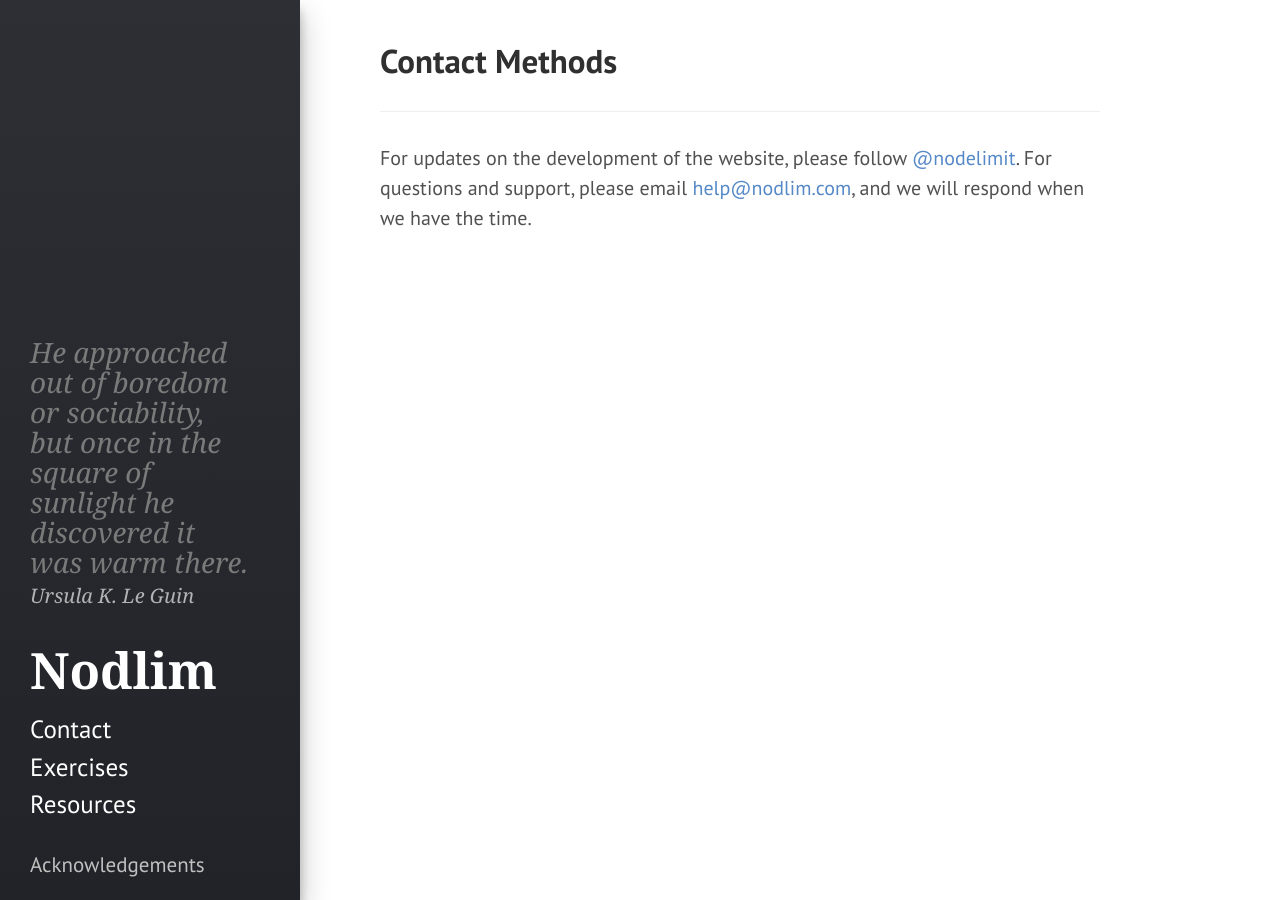
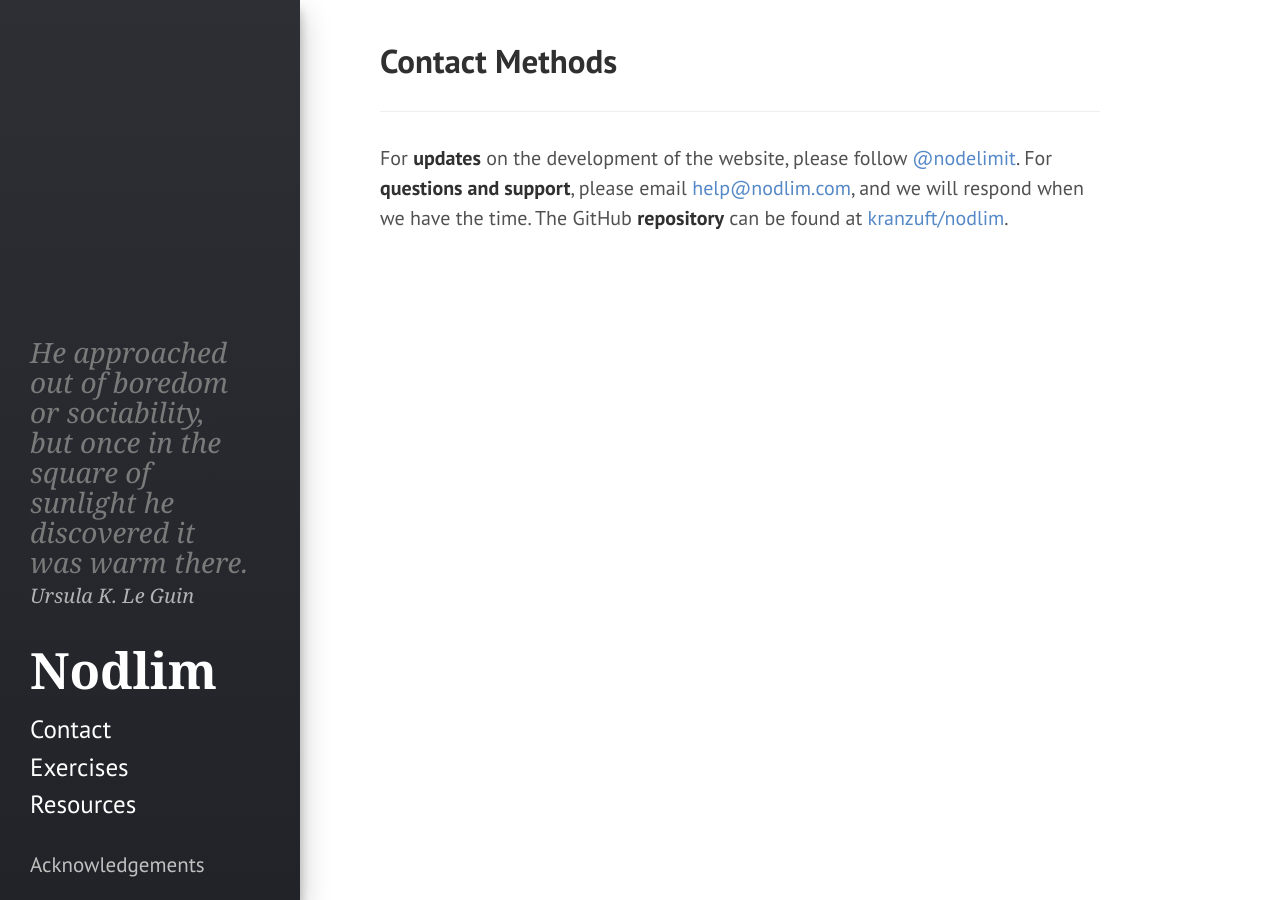
Before and after one commit to kranzuft/nodlim_old, a Jekyll site: the page built from contact.md, in a window 1280 px wide. Built offline with Jekyll 4.4.1, drawn with Linux system fonts in a browser that asks for light colours.

Commit message:
Added github repository link

```diff
--- a/contact.md
+++ b/contact.md
@@ -9,6 +9,7 @@ qcite: https://en.wikipedia.org/wiki/The_Dispossessed
 
 -------------------------------------------------
 
-For updates on the development of the website, please follow [@nodelimit][twitter]. For questions and support, please email <a href="mailto:help@nodlim.com?subject=Support%20Request%20|%20{insert issue summary here}">help@nodlim.com</a>, and we will respond when we have the time.
+For **updates** on the development of the website, please follow [@nodelimit][twitter]. For **questions and support**, please email <a href="mailto:help@nodlim.com?subject=Support%20Request%20|%20{insert issue summary here}">help@nodlim.com</a>, and we will respond when we have the time. The GitHub **repository** can be found at [kranzuft/nodlim][github].
 
 [twitter]:https://twitter.com/nodelimit
+[github]:https://github.com/kranzuft/nodlim
```
